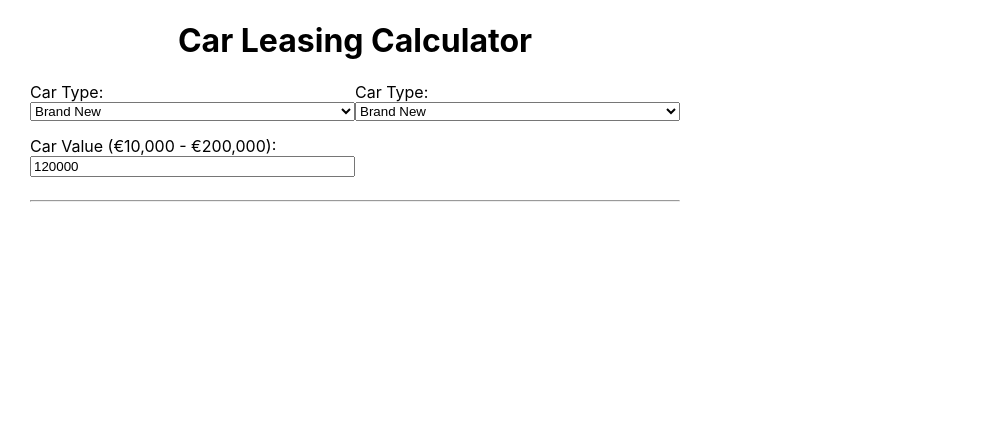
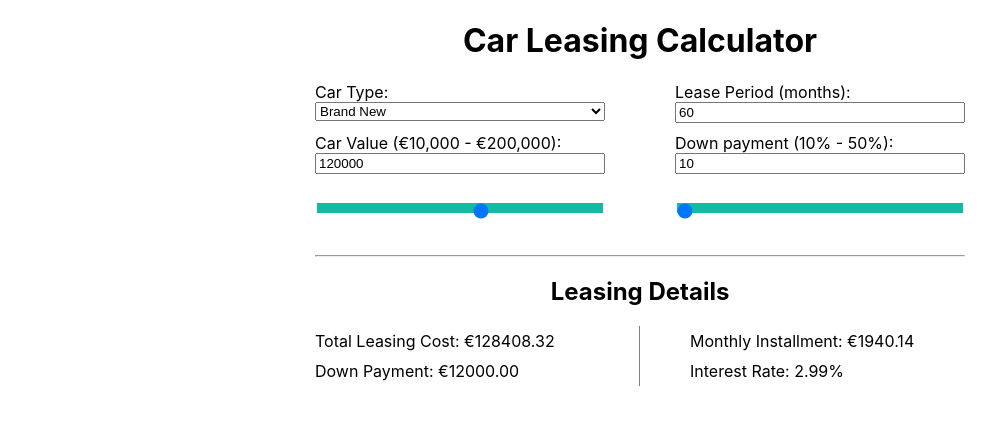
Before and after one commit to vsl700/car-leasing-react, a React (Create React App) app: page / in a window 1280 px wide. Shown: the top 424 px of the page, without its empty margins (0-998 px from the left). Built offline with nearby package versions, Linux system fonts and the light colour scheme.

Commit message:
HTML elements added

```diff
--- a/src/App.css
+++ b/src/App.css
@@ -2,20 +2,55 @@
   text-align: center;
   max-width: 650px;
   padding-inline: 30px;
+  margin-inline: auto;
 }
 
 .App .Calc-input{
   text-align: start;
-  display: flex;
+  display: grid;
+  grid-template-columns: repeat(2, 1fr);
+  column-gap: 70px;
+  row-gap: 10px;
+  margin-bottom: 40px;
 }
 
-.App .Calc-input .Input-container{
+.Calc-input-item{
   display: flex;
   flex-direction: column;
-  width: 100%;
 }
 
-.App .Calc-input .Input-container input,
-.App .Calc-input .Input-container select{
-  margin-bottom: 15px;
+.Calc-input-item input[type='range']{
+  margin-top: 30px;
 }
+
+.Calc-input-item input[type='range']::-webkit-slider-runnable-track {
+  height: 10px;
+  -webkit-appearance: none;
+  background-color: #13bba4;
+  margin-top: -1px;
+}
+
+.App .Calc-output-items{
+  text-align: start;
+  display: grid;
+  grid-template-columns: repeat(2, 1fr);
+}
+
+.App .Calc-output-items > div{
+  border-right: 1px solid gray;
+  margin-left: 50px;
+  display: flex;
+  flex-direction: column;
+}
+
+.App .Calc-output-items > div:first-of-type{
+  margin-left: 0;
+}
+
+.App .Calc-output-items > div:last-of-type{
+  border-right: none;
+}
+
+.App .Calc-output-items p{
+  margin-block: 5px;
+}
--- a/src/App.tsx
+++ b/src/App.tsx
@@ -6,37 +6,62 @@ function App() {
         <div className="App">
             <h1>Car Leasing Calculator</h1>
             <div className='Calc-input'>
-                <InputContainer>
-                    <label htmlFor="car-type">Car Type:</label>
+                <CalcInputItem inputId='car-type' labelText='Car Type:'>
                     <select id='car-type'>
                         <option value="brand-new">Brand New</option>
                         <option value="used">Used</option>
                     </select>
-                    <label htmlFor='car-value'>Car Value (€10,000 - €200,000):</label>
-                    <input type="text" defaultValue={120000} />
-                </InputContainer>
-                <InputContainer>
-                    <label htmlFor="car-type">Car Type:</label>
-                    <select id='car-type'>
-                        <option value="brand-new">Brand New</option>
-                        <option value="used">Used</option>
-                    </select>
-                </InputContainer>
+                </CalcInputItem>
+                <CalcInputItem inputId='lease-period' labelText='Lease Period (months):'>
+                    <input id='lease-period' type="text" defaultValue={60} />
+                </CalcInputItem>
+                <CalcInputItem inputId='car-value' labelText='Car Value (€10,000 - €200,000):'>
+                    <input id='car-value' type="text" defaultValue={120000} />
+                    <RangeSlider min={10000} max={200000} defaultValue={120000} onValueChanged={(value) => {}} />
+                </CalcInputItem>
+                <CalcInputItem inputId='down-payment' labelText='Down payment (10% - 50%):'>
+                    <input id='down-payment' type="text" defaultValue={10} />
+                    <RangeSlider min={10} max={50} step={5} defaultValue={10} onValueChanged={(value) => {}} />
+                </CalcInputItem>
             </div>
             <hr />
+            <div className='Calc-output'>
+                <h2>Leasing Details</h2>
+                <div className='Calc-output-items'>
+                    <div className='Calc-output-item'>
+                        <p>Total Leasing Cost: €128408.32</p>
+                        <p>Down Payment: €12000.00</p>
+                    </div>
+                    <div className='Calc-output-item'>
+                        <p>Monthly Installment: €1940.14</p>
+                        <p>Interest Rate: 2.99%</p>
+                    </div>
+                </div>
+            </div>
         </div>
     );
 }
 
-// An element that contains part of the inputs.
-// It is used to either arrange multiple InputContainer-s
-// horizontally or vertically
-const InputContainer = (props: {children: React.ReactElement | React.ReactElement[]}) => {
+// An item containing an input, provided as a child node, and a generated label to it.
+// The label and the input are wrapped in a 'div' so they can be manipulated by the grid system.
+const CalcInputItem = (props: {inputId: string, labelText: string, children: React.ReactElement | React.ReactElement[]}) => {
     return (
-        <div className='Input-container'>
+        <div className='Calc-input-item'>
+            <label htmlFor={props.inputId}>
+                {props.labelText}
+            </label>
             {props.children}
         </div>
     )
 }
 
+// ADD COMMENTS!!!
+// ADD COMMENTS!!!
+// ADD COMMENTS!!!
+const RangeSlider = (props: {min: number, max: number, step?: number, defaultValue: number, onValueChanged: (v: number) => void}) => {
+    return (
+        <input type='range' min={props.min} max={props.max} step={props.step} defaultValue={props.defaultValue} onChange={(e) => props.onValueChanged(parseInt(e.target.value))} />
+    )
+}
+
 export default App;
```
